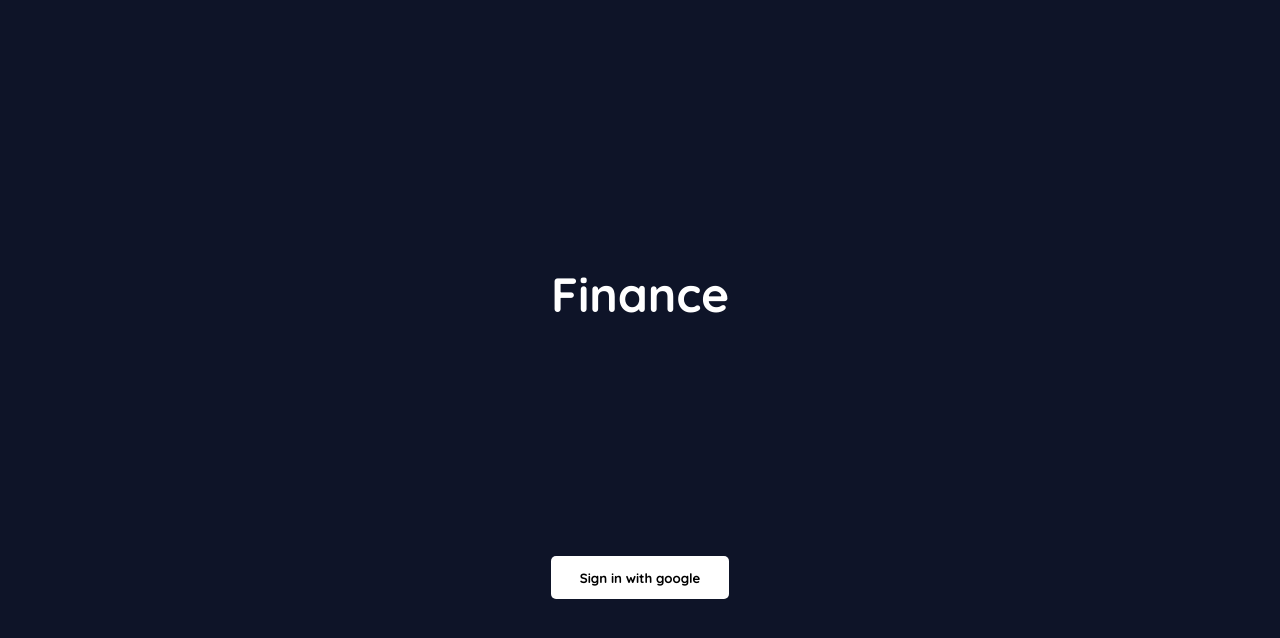
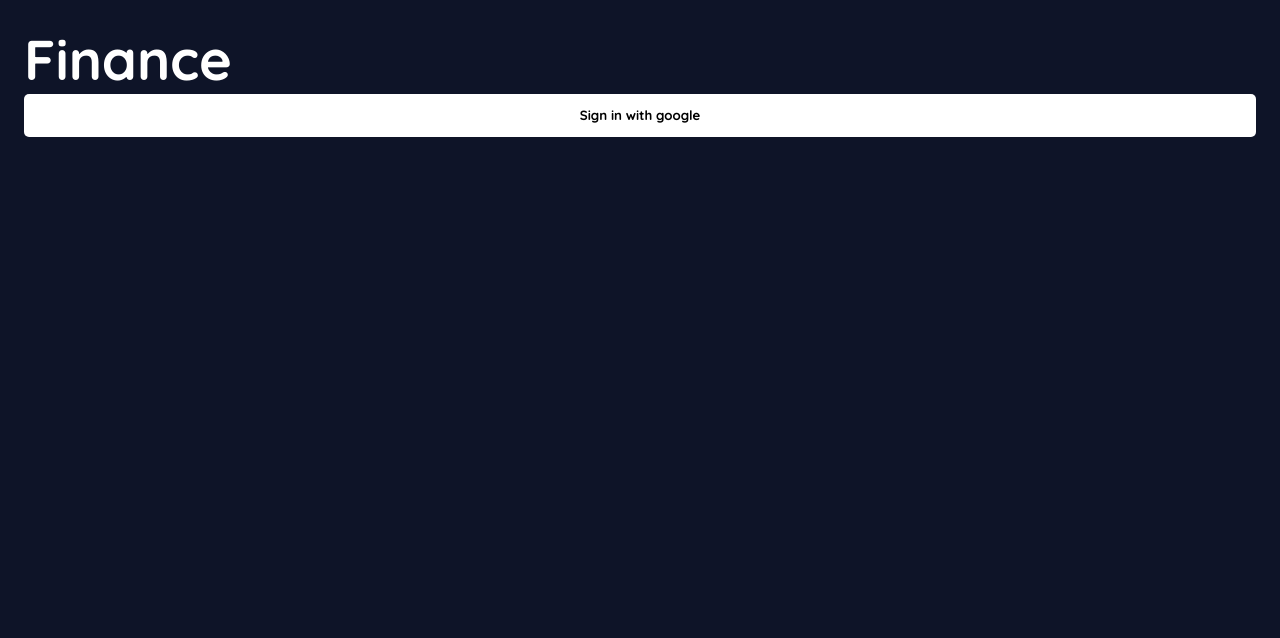
Before and after one commit to JamesODonoghue/finance-app, a React (Create React App) app in the folder frontend/: page / in a window 1280 px wide. Shown: the top 638 px of the page. Built offline with nearby package versions, Linux system fonts and the light colour scheme.

Commit message:
added new TileList component. cleaned up styles. added some mock tiles.

```diff
--- a/frontend/src/App.css
+++ b/frontend/src/App.css
@@ -1,32 +1,29 @@
-.app {
-    height: 100%;
-    width: 100%;
-    display: flex;
-    position: absolute;
-    padding: 2em;
-    box-sizing: border-box;
-    background: #0e1428;
-    color: #fff;
-}
-
 .main-content {
     height: 100%;
-    max-width: 700px;
+    width: 1000px;
     margin: auto;
 }
 
-h1 {
-    font-size: 3em;
+h1,
+h2,
+h3 {
+    margin: 0;
 }
 
-.login-page {
-    align-items: center;
-    display: flex;
-    flex-direction: column;
+h1 {
+    font-size: 3.5em;
 }
 
-.login-header {
-    margin: 200px 0;
+h2 {
+    font-size: 2.5rem;
+}
+
+h3 {
+    font-size: 1.5rem;
+}
+
+header {
+    margin: 3rem 0;
 }
 
 .login-btn {
@@ -45,3 +42,16 @@ h1 {
 .login-btn:hover {
     opacity: 0.9;
 }
+
+.tiles-container {
+    display: grid;
+    grid-gap: 1.5rem;
+    grid-template-columns: repeat(auto-fit, minmax(300px, 1fr));
+}
+
+.tile-container {
+    border-radius: 1em;
+    background: #333e62;
+    min-height: 300px;
+    padding: 1.5rem;
+}
--- a/frontend/src/App.tsx
+++ b/frontend/src/App.tsx
@@ -9,10 +9,8 @@ import { Authenticate } from './components/Authenticate';
 export const App = () => {
     return (
         <div className="app">
-            <div className="main-content">
-                <Route exact path="/" component={Authenticate} />
-                <ProtectedRoute path="/home" component={Home} />
-            </div>
+            <Route exact path="/" component={Authenticate} />
+            <ProtectedRoute path="/home" component={Home} />
         </div>
     );
 };
--- a/frontend/src/components/Home.tsx
+++ b/frontend/src/components/Home.tsx
@@ -1,12 +1,19 @@
-import React, { useEffect, useState } from 'react';
+import React from 'react';
 import auth from '../helpers/auth';
+import { TileList } from './TileList';
 
 export const Home = () => {
-    let user = auth.decodeToken(auth.getToken() || '');
+    // let user = auth.decodeToken(auth.getToken() || '');
 
     return (
-        <div>
-            <h1>Welcome {user.payload.displayName}</h1>
+        <div className="home-container">
+            <header className="header-container">
+                <h1>Overview</h1>
+            </header>
+            <section className="body-container">
+                <TileList />
+            </section>
+            <div className="content"></div>
         </div>
     );
 };
--- /dev/null
+++ b/frontend/src/components/Tile.tsx
@@ -0,0 +1,17 @@
+import React from 'react';
+
+export interface TileProps {
+    title?: string;
+    balance?: string;
+}
+export const Tile = ({
+    title = 'Sample Account',
+    balance = '$3,456.00',
+}: TileProps) => {
+    return (
+        <div className="tile-container">
+            <h3 className="tile-header">{title}</h3>
+            <h2 className="tile-body">{balance}</h2>
+        </div>
+    );
+};
--- /dev/null
+++ b/frontend/src/components/TileList.tsx
@@ -0,0 +1,14 @@
+import React from 'react';
+import { Tile } from './Tile';
+
+export const TileList = () => {
+    return (
+        <div className="tiles-container">
+            <Tile></Tile>
+            <Tile></Tile>
+            <Tile></Tile>
+            <Tile></Tile>
+            <Tile></Tile>
+        </div>
+    );
+};
--- a/frontend/src/index.css
+++ b/frontend/src/index.css
@@ -1,17 +1,14 @@
-body {
-    margin: 0;
-    font-family: -apple-system, BlinkMacSystemFont, "Segoe UI", "Roboto", "Oxygen", "Ubuntu", "Cantarell", "Fira Sans",
-        "Droid Sans", "Helvetica Neue", sans-serif;
-    -webkit-font-smoothing: antialiased;
-    -moz-osx-font-smoothing: grayscale;
+html {
+    color: #fff;
+    box-sizing: border-box;
+    font-family: Quicksand;
 }
 
 body {
-    font-family: Quicksand;
-}
-
-code {
-    font-family: source-code-pro, Menlo, Monaco, Consolas, "Courier New", monospace;
+    margin: 1.5rem;
+    background: #0e1428;
+    -webkit-font-smoothing: antialiased;
+    -moz-osx-font-smoothing: grayscale;
 }
 
 @font-face {
@@ -23,3 +20,8 @@ code {
     font-family: "Quicksand";
     src: local("Quicksand"), url(./fonts/Quicksand/Quicksand-VariableFont_wght.ttf) format("truetype");
 }
+
+@font-face {
+    font-family: "Vollkhorn";
+    src: local("Vollkhorn"), url(./fonts/Vollkorn/Vollkorn-Regular.ttf) format("truetype");
+}
```
Also changed, not shown: 1 other file (tests, documents, lock files or other folders).
